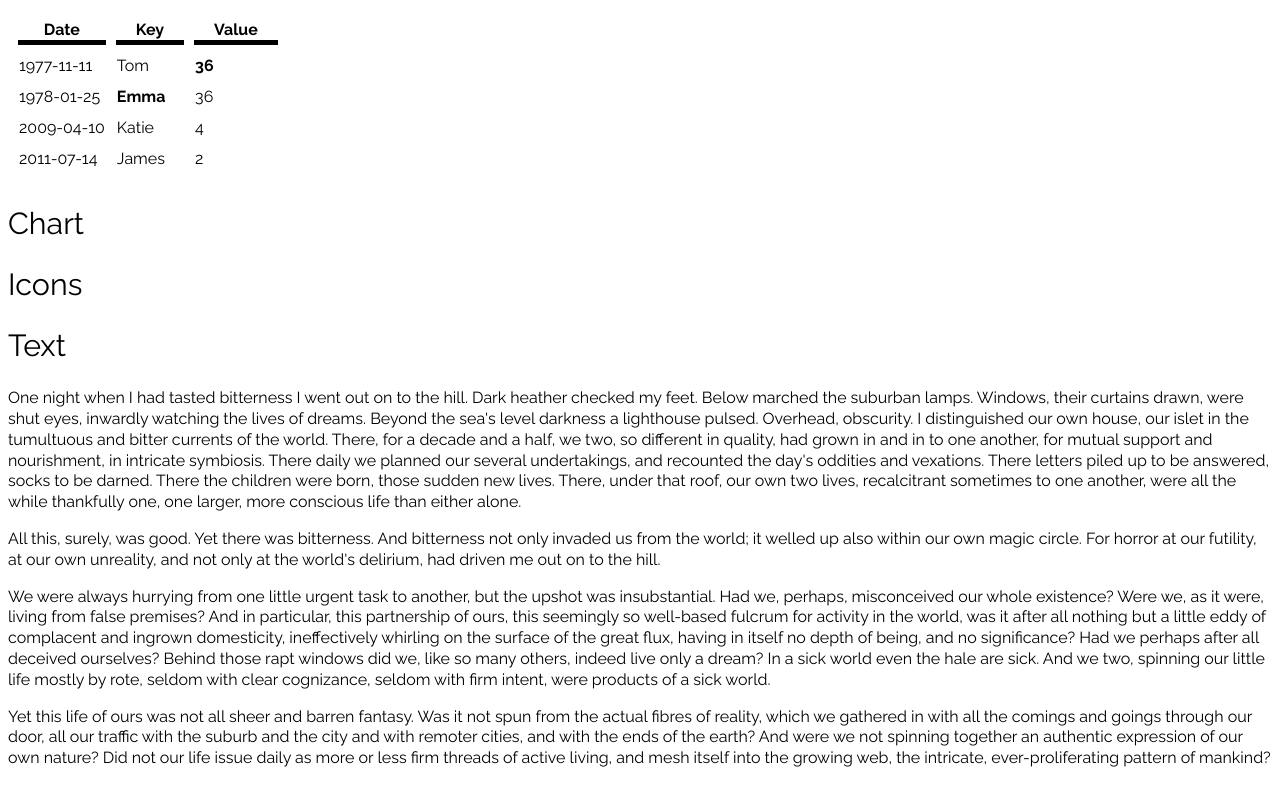
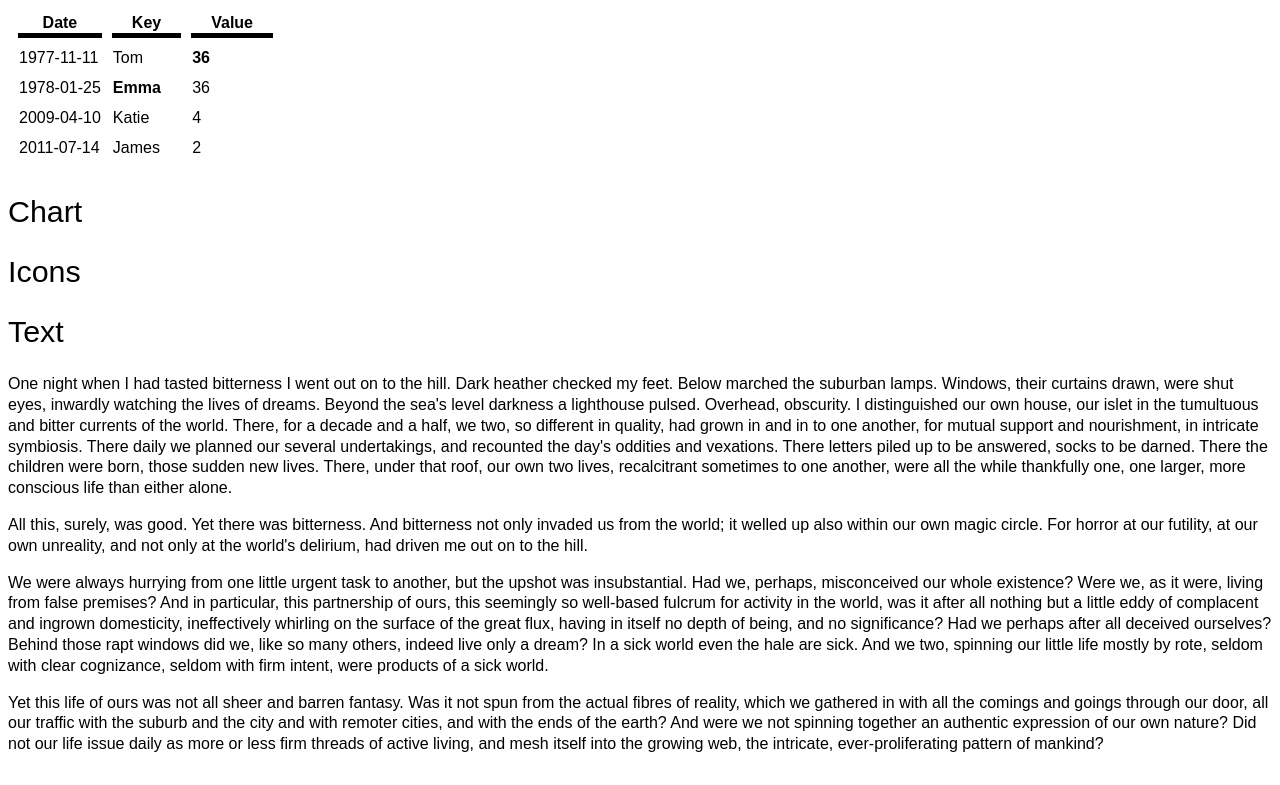
Before and after one commit to tomgp/tgp-ui-styles, a plain HTML site: page index.html in a window 1280 px wide. Shown: the part 565-1350 px from the top of the page. Drawn offline with nearby package versions, Linux system fonts and the light colour scheme.

Commit message:
get rid of stupid raleway

```diff
--- a/ui-style.css
+++ b/ui-style.css
@@ -1,5 +1,5 @@
 		body{
-			font-family: Raleway, sans-serif;
+			font-family: sans-serif;
 			background-color: #FFF;
 		}
 
```
